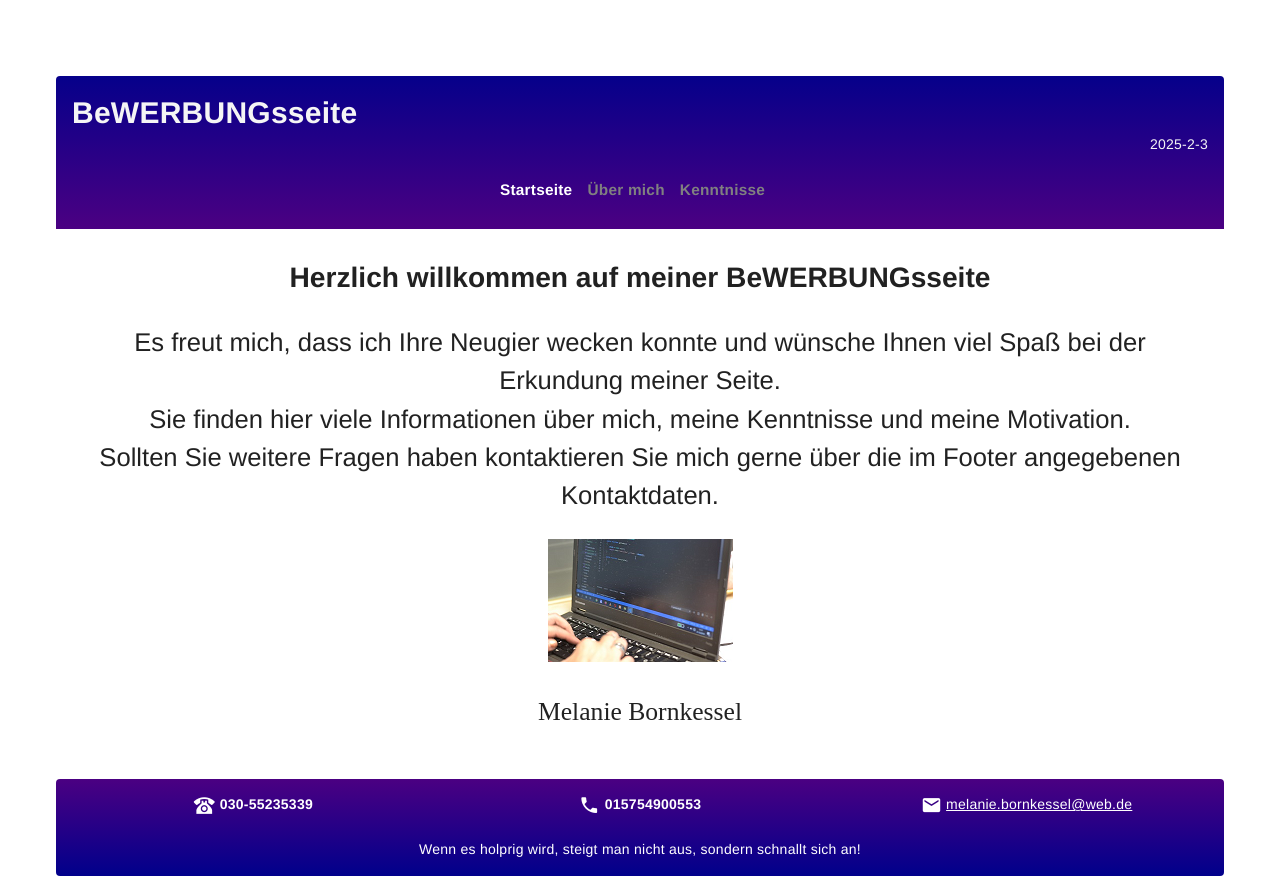
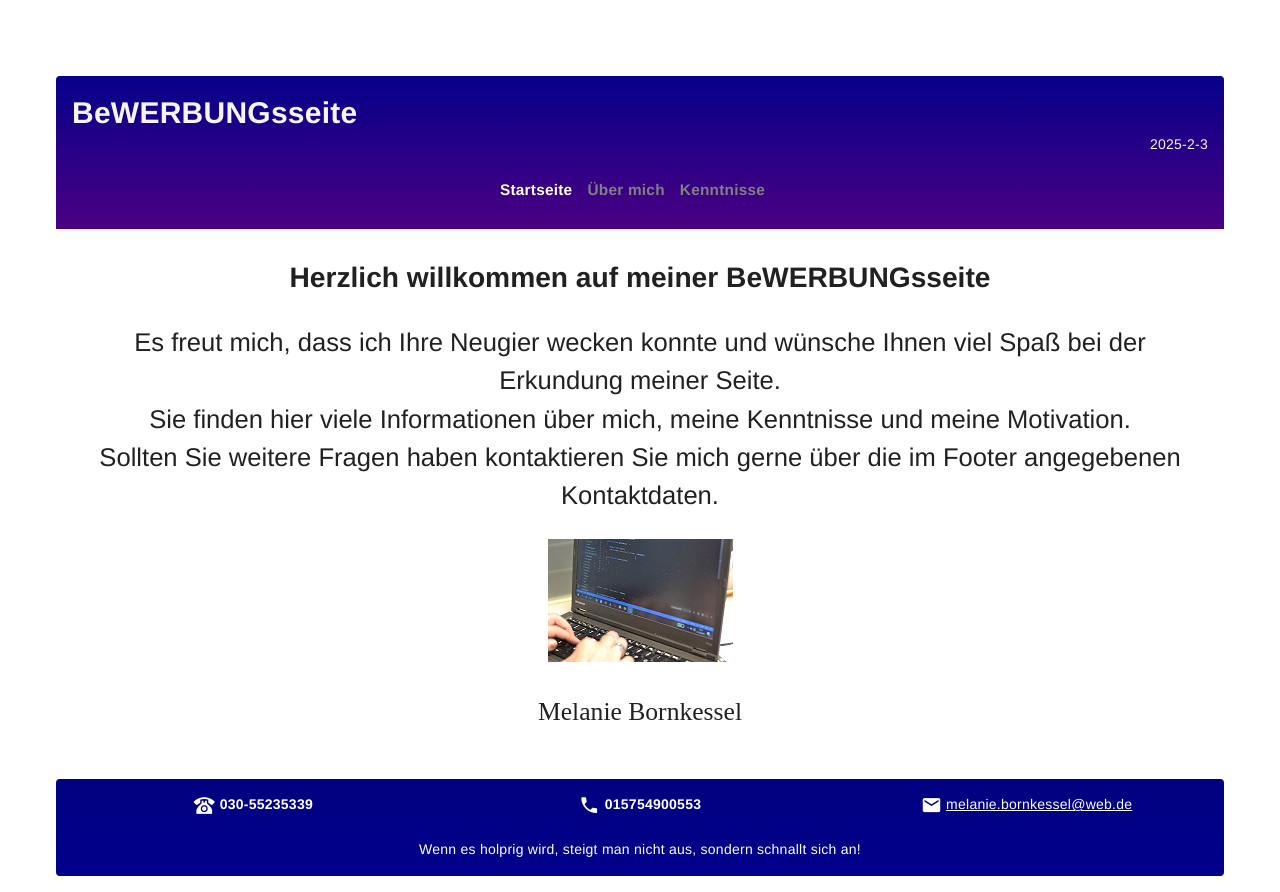
Before and after one commit to melanieborn/Bewerbungsseite, a Vue app in the folder myweb/: page / in a window 1280 px wide. Built offline with nearby package versions, Linux system fonts and the light colour scheme.

Commit message:
color footer

```diff
--- a/myweb/src/components/FooterComponent.vue
+++ b/myweb/src/components/FooterComponent.vue
@@ -51,7 +51,7 @@
     color:  white;
   }
   .card {
-    background-image: linear-gradient(indigo, darkblue);
+    background-image: linear-gradient(#000080, darkblue);
     color: white;
   }
   .prog {
```
